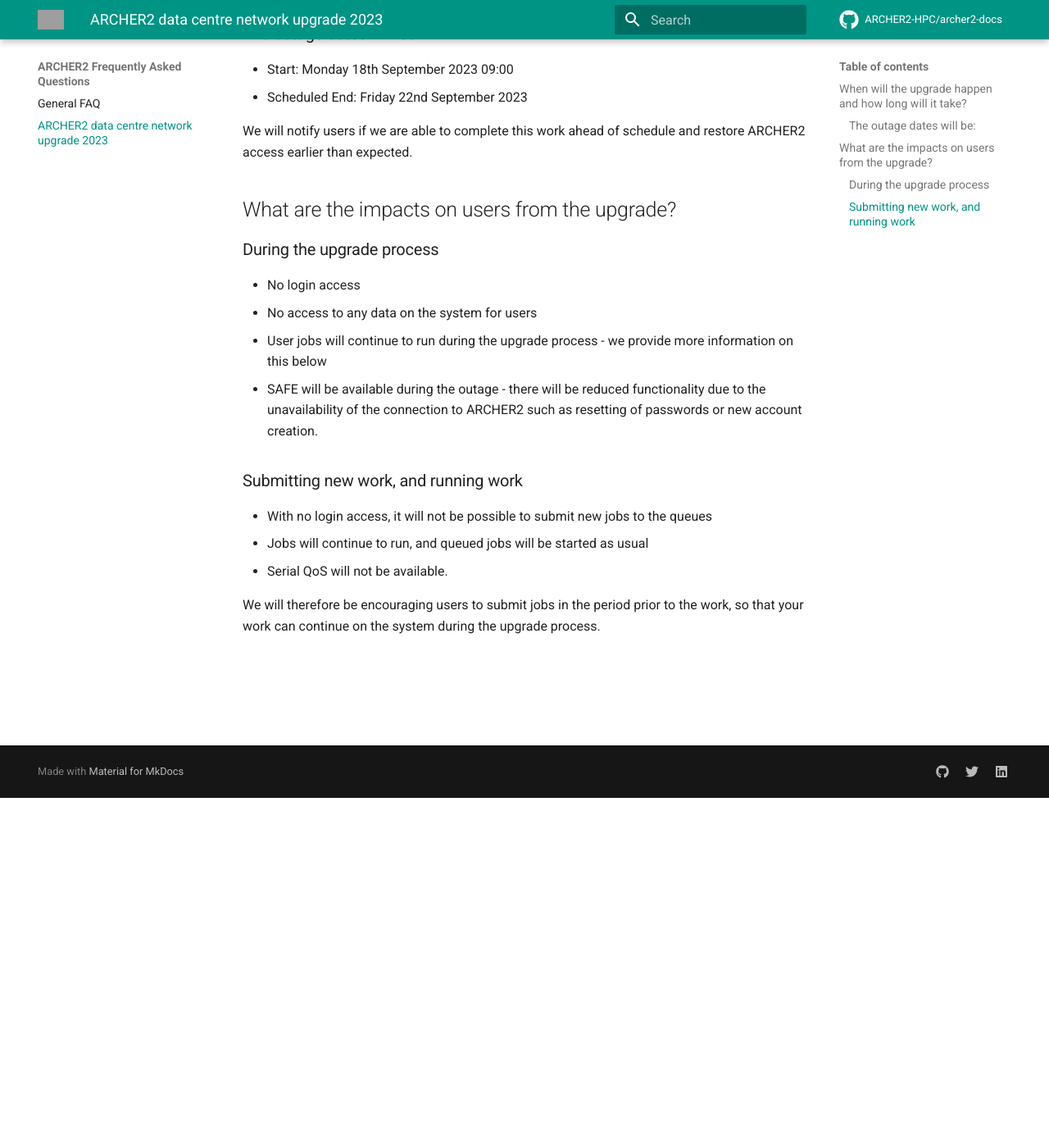
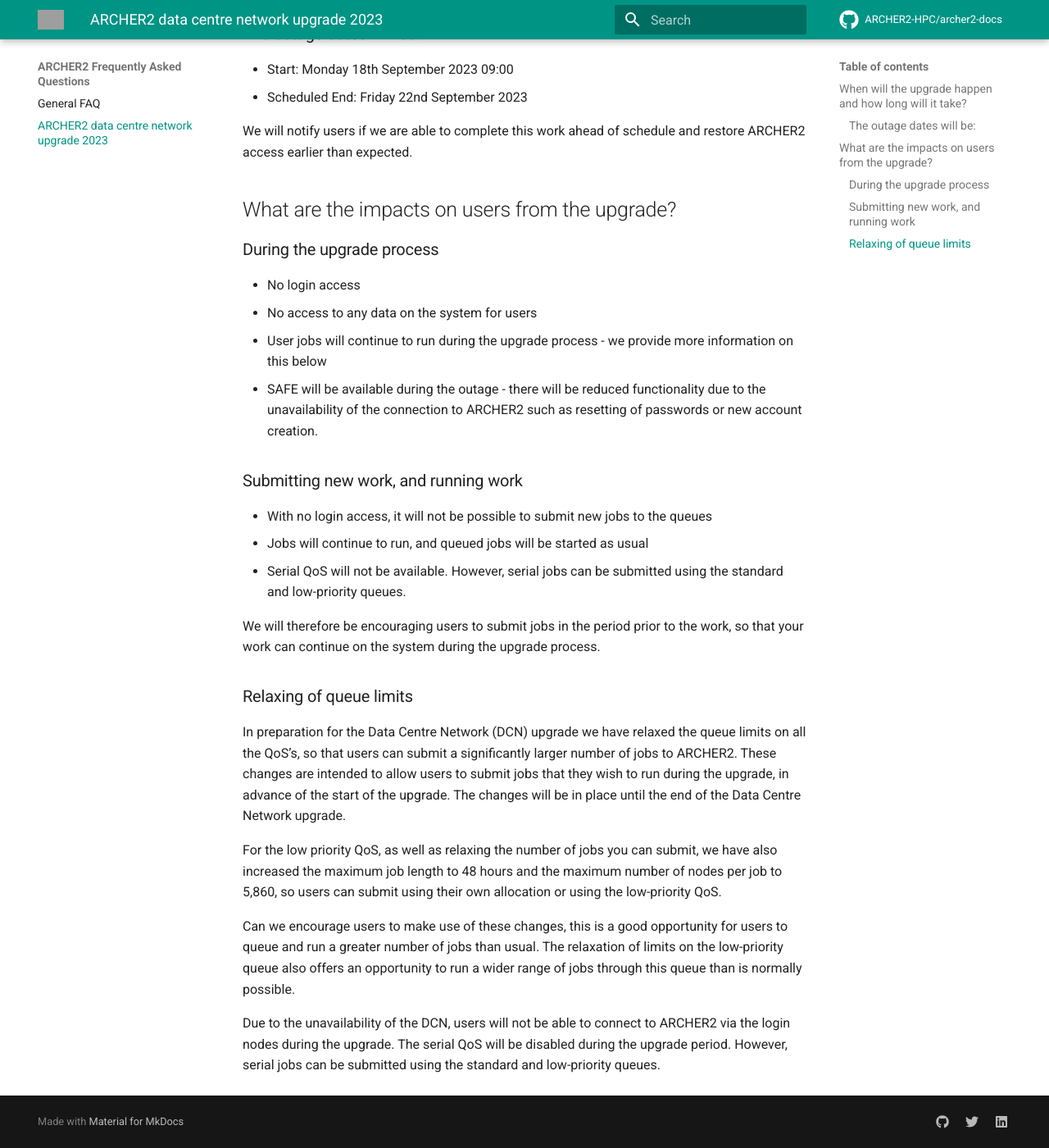
Before and after one commit to ARCHER2-HPC/archer2-docs, an MkDocs documentation site: the page built from docs/faq/network-upgrade-2023.md, in a window 1280 px wide and 1400 px high, scrolled down 427 px. Shown: the whole window at 82% size. Built offline with MkDocs 1.6.1 and Material for MkDocs 9.7.7, drawn with Linux system fonts in a browser that asks for light colours; comment, search, counter and statistics services are not loaded; grey boxes are pictures that could not be loaded.

Commit message:
Update network-upgrade-2023.md

```diff
--- a/docs/faq/network-upgrade-2023.md
+++ b/docs/faq/network-upgrade-2023.md
@@ -31,7 +31,18 @@
 
 - With no login access, it will not be possible to submit new jobs to the queues
 - Jobs will continue to run, and queued jobs will be started as usual
-- Serial QoS will not be available.
+- Serial QoS will not be available. However, serial jobs can be submitted using the standard and low-priority queues.
 
 We will therefore be encouraging users to submit jobs in the period prior to the work, so that
 your work can continue on the system during the upgrade process.
+
+
+###  Relaxing of queue limits
+
+In preparation for the Data Centre Network (DCN) upgrade we have relaxed the queue limits on all the QoS’s, so that users can submit a significantly larger number of jobs to ARCHER2. These changes are intended to allow users to submit jobs that they wish to run during the upgrade, in advance of the start of the upgrade. The changes will be in place until the end of the Data Centre Network upgrade.
+
+For the low priority QoS, as well as relaxing the number of jobs you can submit, we have also increased the maximum job length to 48 hours and the maximum number of nodes per job to 5,860, so users can submit using their own allocation or using the low-priority QoS.
+
+Can we encourage users to make use of these changes, this is a good opportunity for users to queue and run a greater number of jobs than usual. The relaxation of limits on the low-priority queue also offers an opportunity to run a wider range of jobs through this queue than is normally possible.
+
+Due to the unavailability of the DCN, users will not be able to connect to ARCHER2 via the login nodes during the upgrade. The serial QoS will be disabled during the upgrade period. However, serial jobs can be submitted using the standard and low-priority queues.
```
